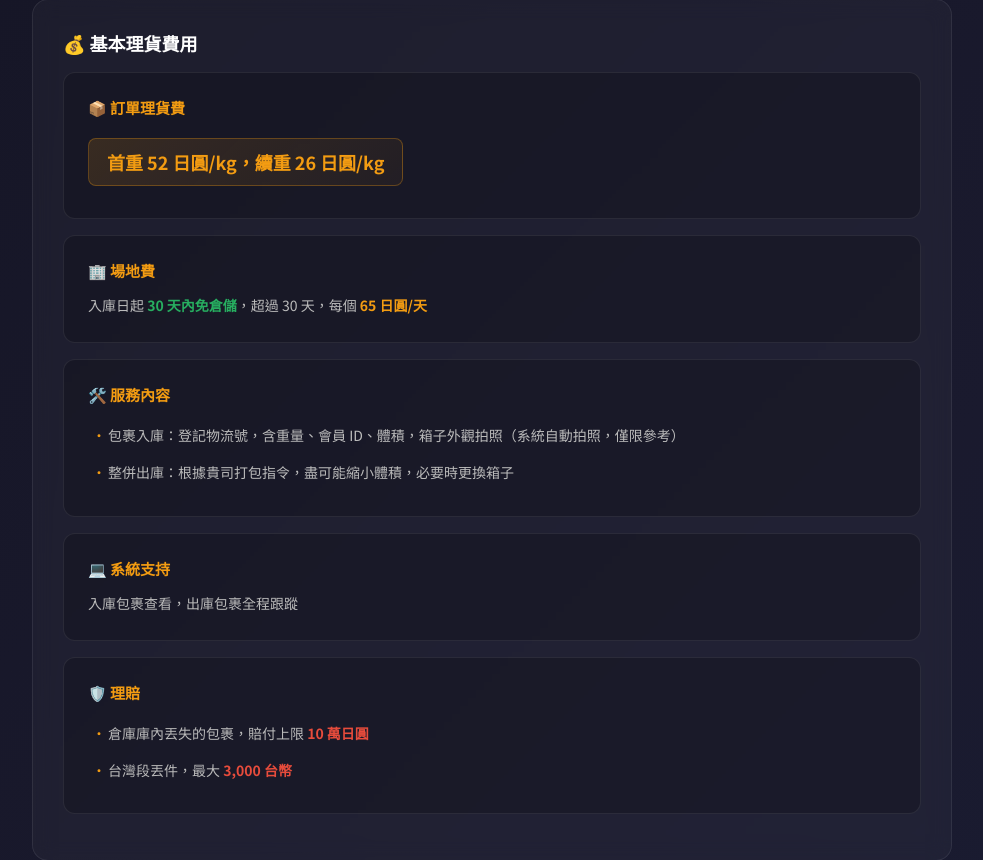
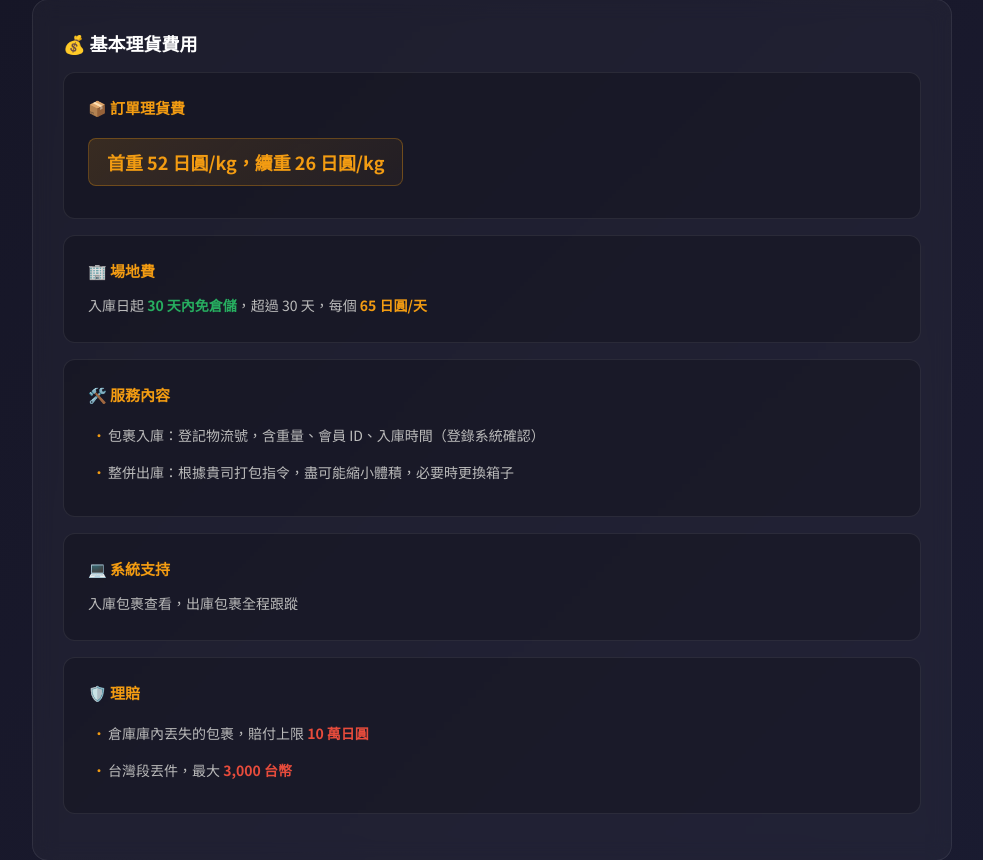
Before and after one commit to omishoninjp-sys/helpshipping, a Flask app: page / in a window 1280 px wide. Shown: the part 2417-3277 px from the top of the page, without its empty margins (148-1131 px from the left). Run offline with Flask 3, Linux system fonts and the light colour scheme.

Commit message:
Update index.html

```diff
--- a/templates/index.html
+++ b/templates/index.html
@@ -398,7 +398,7 @@
                     <div class="info-card">
                         <h4>🛠️ 服務內容</h4>
                         <ul>
-                            <li>包裹入庫：登記物流號，含重量、會員 ID、體積，箱子外觀拍照（系統自動拍照，僅限參考）</li>
+                            <li>包裹入庫：登記物流號，含重量、會員 ID、入庫時間（登錄系統確認）</li>
                             <li>整併出庫：根據貴司打包指令，盡可能縮小體積，必要時更換箱子</li>
                         </ul>
                     </div>
@@ -589,7 +589,7 @@
                     <div class="info-section-title">💰 基本理貨費用</div>
                     <div class="info-card"><h4>📦 訂單理貨費</h4><div class="price-highlight">首重 52 日圓/kg，續重 26 日圓/kg</div></div>
                     <div class="info-card"><h4>🏢 場地費</h4><p>入庫日起 <strong style="color:#27ae60;">30 天內免倉儲</strong>，超過 30 天，每個 <strong style="color:#f39c12;">65 日圓/天</strong></p></div>
-                    <div class="info-card"><h4>🛠️ 服務內容</h4><ul><li>包裹入庫：登記物流號，含重量、會員 ID、體積，箱子外觀拍照（系統自動拍照，僅限參考）</li><li>整併出庫：根據貴司打包指令，盡可能縮小體積，必要時更換箱子</li></ul></div>
+                    <div class="info-card"><h4>🛠️ 服務內容</h4><ul><li>包裹入庫：登記物流號，含重量、會員 ID、入庫時間（登錄系統確認）</li><li>整併出庫：根據貴司打包指令，盡可能縮小體積，必要時更換箱子</li></ul></div>
                     <div class="info-card"><h4>💻 系統支持</h4><p>入庫包裹查看，出庫包裹全程跟蹤</p></div>
                     <div class="info-card"><h4>🛡️ 理賠</h4><ul><li>倉庫庫內丟失的包裹，賠付上限 <strong style="color:#e74c3c;">10 萬日圓</strong></li><li>台灣段丟件，最大 <strong style="color:#e74c3c;">3,000 台幣</strong></li></ul></div>
                 </div>
```
